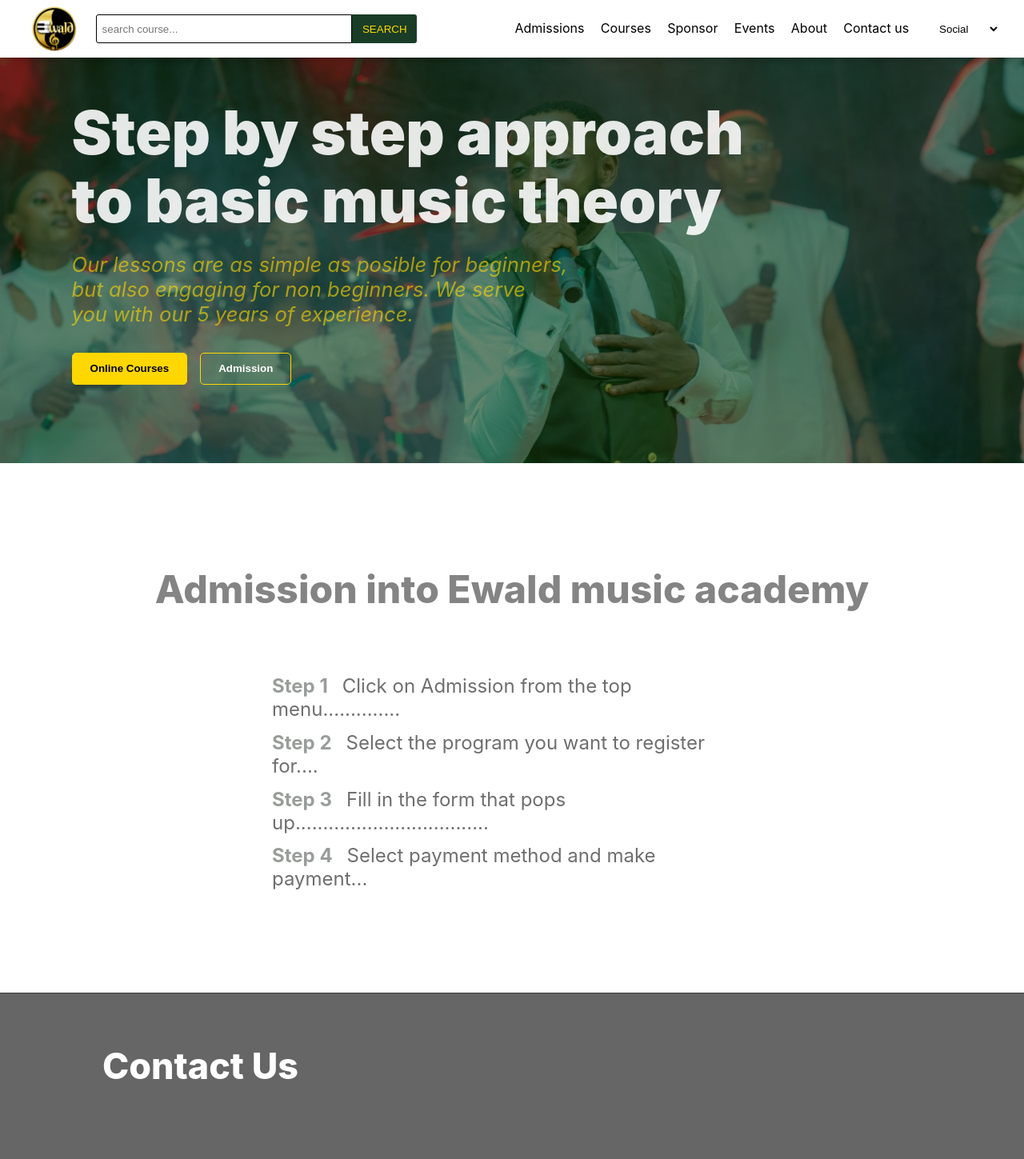
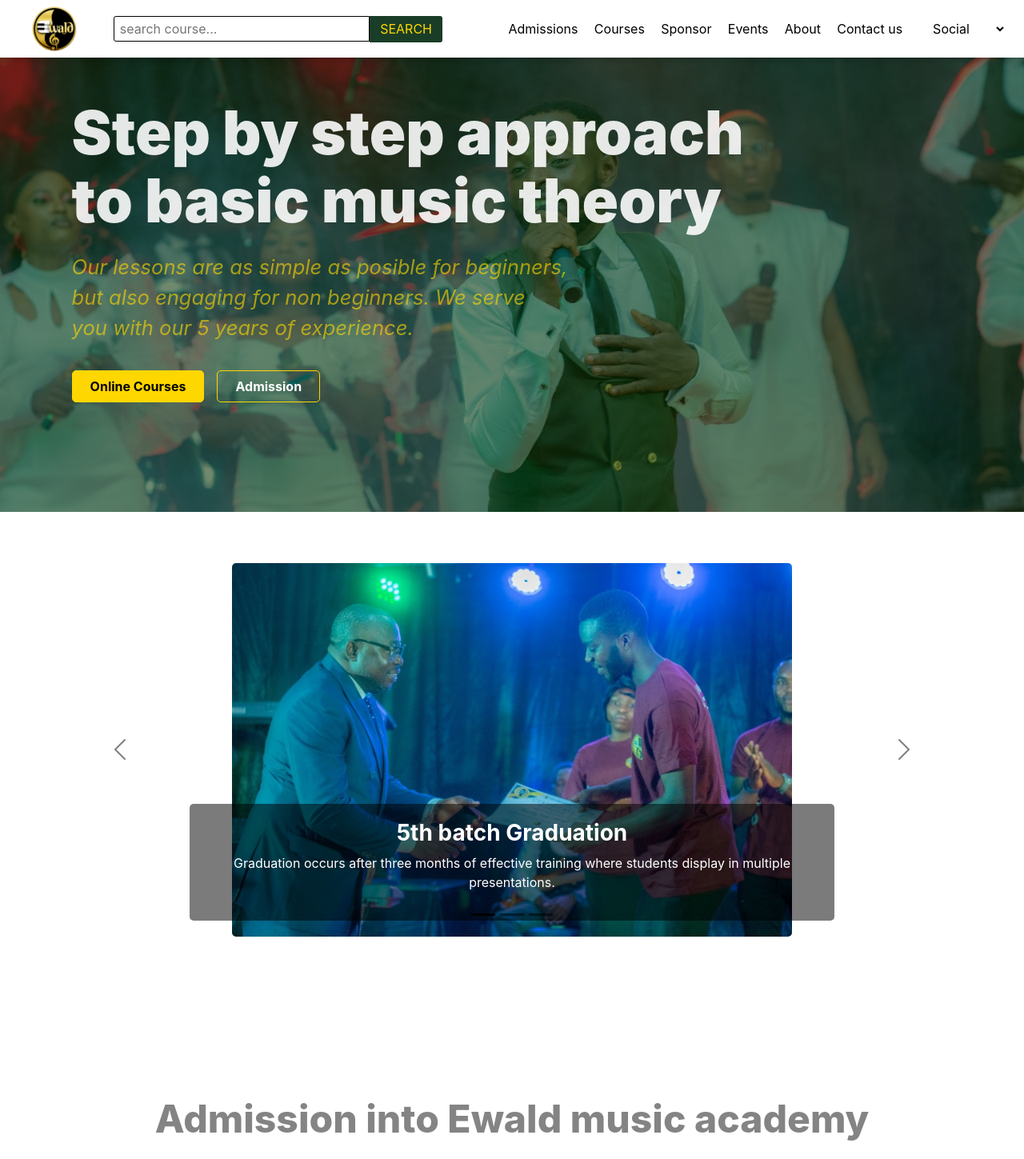
Before and after one commit to Casaemiro/ewaldacademy-online-course, a React (Create React App) app: page / in a window 1280 px wide. Shown: the top 1449 px of the page at 80% size. Built offline with nearby package versions, Linux system fonts and the light colour scheme.

Commit message:
routing working

```diff
--- a/public/index.html
+++ b/public/index.html
@@ -2,6 +2,8 @@
 <html lang="en">
   <head>
     <meta charset="utf-8" />
+    <link href="https://cdn.jsdelivr.net/npm/bootstrap@5.2.0-beta1/dist/css/bootstrap.min.css" rel="stylesheet" integrity="sha384-0evHe/X+R7YkIZDRvuzKMRqM+OrBnVFBL6DOitfPri4tjfHxaWutUpFmBp4vmVor" crossorigin="anonymous">
+
     <!-- <link rel="icon" href="%PUBLIC_URL%/favicon.ico" /> -->
     <link rel="icon" href="%PUBLIC_URL%/logo.png" />
   <link rel="stylesheet" href="https://cdnjs.cloudflare.com/ajax/libs/font-awesome/6.1.1/css/all.min.css"
@@ -24,6 +26,8 @@
       user's mobile device or desktop. See https://developers.google.com/web/fundamentals/web-app-manifest/
     -->
     <link rel="manifest" href="%PUBLIC_URL%/manifest.json" />
+    <!-- CSS only -->
+
     <!--
       Notice the use of %PUBLIC_URL% in the tags above.
       It will be replaced with the URL of the `public` folder during the build.
@@ -48,5 +52,10 @@
       To begin the development, run `npm start` or `yarn start`.
       To create a production bundle, use `npm run build` or `yarn build`.
     -->
+    <!-- JavaScript Bundle with Popper -->
+<script src="https://cdn.jsdelivr.net/npm/bootstrap@5.2.0-beta1/dist/js/bootstrap.bundle.min.js" integrity="sha384-pprn3073KE6tl6bjs2QrFaJGz5/SUsLqktiwsUTF55Jfv3qYSDhgCecCxMW52nD2" crossorigin="anonymous"></script>
+<script src="https://cdn.jsdelivr.net/npm/@popperjs/core@2.11.5/dist/umd/popper.min.js" integrity="sha384-Xe+8cL9oJa6tN/veChSP7q+mnSPaj5Bcu9mPX5F5xIGE0DVittaqT5lorf0EI7Vk" crossorigin="anonymous"></script>
+<script src="https://cdn.jsdelivr.net/npm/bootstrap@5.2.0-beta1/dist/js/bootstrap.min.js" integrity="sha384-kjU+l4N0Yf4ZOJErLsIcvOU2qSb74wXpOhqTvwVx3OElZRweTnQ6d31fXEoRD1Jy" crossorigin="anonymous"></script>
+
   </body>
 </html>
--- a/src/App.js
+++ b/src/App.js
@@ -5,18 +5,18 @@ import { BrowserRouter as Router, Routes, Route } from 'react-router-dom'
 import Contactus from './components/Contactus'
 import HomePage from './Pages/HomePage';
 import AboutPage from './Pages/AboutPage';
+import MusicBasics from './Pages/MusicBasics';
 
 function App() {
   return (
     <Router>
       <div className="App">
         <Navbar />
-
         <Routes>
-          <Route exact path="/" element={<HomePage/>} />
-        </Routes>
-        <Routes>
-          <Route path="/about" element={<AboutPage/>} />
+        <Route index element={<HomePage/>}/>
+        <Route path="/contactus" element={<></>}/>
+        <Route path='/Abt' element={<AboutPage/>}/>
+        <Route path='/musiccourse' element={<MusicBasics/>}/>
         </Routes>
 
         <Contactus />
--- a/src/Pages/HomePage.js
+++ b/src/Pages/HomePage.js
@@ -1,10 +1,12 @@
 import Hero from '../components/hero';
 import Howto from '../components/Howto';
+import Slider from '../components/Slider';
 
 const HomePage = () => {
     return (
         <>
             <Hero />
+            <Slider />
             <Howto/>
         </>
      );
--- /dev/null
+++ b/src/Pages/MusicBasics.js
@@ -0,0 +1,8 @@
+import Course from '../components/CourseMusic'
+const MusicBasics = () => {
+    return (
+        <Course />
+     );
+}
+
+export default MusicBasics;
--- a/src/components/CourseMusic.css
+++ b/src/components/CourseMusic.css
@@ -37,6 +37,7 @@
     border-left: 1px solid transparent;
     padding: 5px;
     width: 280px;
+    text-align: left;
 }.course-module:hover {
     background-color: rgba(255, 255, 255, 0.327);
     border-left: 1px solid rgba(0, 33, 0, 0.622);
@@ -47,6 +48,7 @@
     flex-direction: column;
     width: 90%;
     padding: 5px;
+    text-align: left;
     align-items: flex-start;
 }
 .tab-section {
--- a/src/components/Navbar.css
+++ b/src/components/Navbar.css
@@ -59,7 +59,7 @@ title {
     padding-left: 3%;
     border-top-right-radius: 40px;
     border-bottom-right-radius: 40px;
-    margin-right: 5px;
+    margin-right: 40px;
 
 }
 
@@ -70,7 +70,7 @@ title {
 .top-nav-area {
     display: flex;
     flex-direction: row;
-    margin-left: 2%;
+    margin-left: 4%;
     /* background-color: blue; */
     width: 25%;
 }
@@ -86,7 +86,7 @@ title {
 .search-button {
     padding-left: 1%;
     padding-right: 1%;
-    height: 36px;
+    height: 33px;
     border-top-left-radius: 0px;
     border-bottom-left-radius: 0px;
     border-top-right-radius: 3px;
--- a/src/components/Navbar.js
+++ b/src/components/Navbar.js
@@ -1,6 +1,7 @@
 import './Navbar.css'
 import logo from '../images/logo.png'
 import React from 'react'
+// import { Link } from 'react-router-dom'
 // import { a } from 'react-router-dom'
 
 const Navbar = () => {
@@ -27,7 +28,7 @@ const Navbar = () => {
             <div className="nav-right">
                 <a href="/"><i className="fa-solid fa-magnifying-glass newSearch" style={{paddingRight:"2%"}}></i></a>
                 <a href="/">Admissions</a>
-                <a href="CourseList">Courses</a>
+                <a href="musiccourse">Courses</a>
                 <a href="/">Sponsor</a>
                 <a href="/">Events</a>
 
@@ -40,7 +41,7 @@ const Navbar = () => {
                     <option>Master class</option>
                 </select> */}
                 <a href="/Abt">About</a>
-                <a href="#contactus">Contact us</a>
+                <a href="contactus">Contact us</a>
                 <select className='evt'>
                     <option>Social</option>
                     <option>Facebook</option>
@@ -51,7 +52,7 @@ const Navbar = () => {
             <div className='mobileMenu'>
             <a href="/" style={{ marginLeft:"1rem"}}><i className="fa-solid fa-magnifying-glass newSearch"></i></a>
                 <a href="#howto" onClick={()=>{document.querySelector('.mobileMenu').style.display="none";setMenu(true)}} style={{paddingLeft:"1rem"}}>Admissions</a>
-                <a href="/courselist" onClick={()=>{document.querySelector('.mobileMenu').style.display="none";setMenu(true)}} style={{paddingLeft:"1rem"}}>Courses</a>
+                <a href="/musiccourse" onClick={()=>{document.querySelector('.mobileMenu').style.display="none";setMenu(true)}} style={{paddingLeft:"1rem"}}>Courses</a>
                 <a href="#howto" onClick={()=>{document.querySelector('.mobileMenu').style.display="none";setMenu(true)}} style={{paddingLeft:"1rem"}}>Sponsor</a>
 
                 {/* <select className='evt'>
@@ -65,7 +66,7 @@ const Navbar = () => {
 
                 <a href="/" onClick={()=>{document.querySelector('.mobileMenu').style.display="none";setMenu(true)}} style={{paddingLeft:"1rem"}}>Events</a>
                 <a href="/Aboutusd" onClick={()=>{document.querySelector('.mobileMenu').style.display="none";setMenu(true)}} style={{paddingLeft:"1rem"}}>About</a>
-                <a href="#contactus" onClick={()=>{document.querySelector('.mobileMenu').style.display="none";setMenu(true)}} style={{paddingLeft:"1rem"}}>Contact us</a>
+                <a href="/contactus" onClick={()=>{document.querySelector('.mobileMenu').style.display="none";setMenu(true)}} style={{paddingLeft:"1rem"}}>Contact us</a>
                 <select className='evt'>
                     <option onClick={()=>{document.querySelector('.mobileMenu').style.display="none";setMenu(true)}} style={{paddingLeft:"1rem"}}>Social</option>
                     <option onClick={()=>{document.querySelector('.mobileMenu').style.display="none";setMenu(true)}} style={{paddingLeft:"1rem"}}>Facebook</option>
--- /dev/null
+++ b/src/components/Slider.js
@@ -0,0 +1,48 @@
+import slide1 from '../images/DSC_2185.JPG'
+import slide2 from '../images/DSC_2415.JPG'
+import slide3 from '../images/DSC_2203.JPG'
+import './slider.css'
+const Slider = () => {
+    return (
+        <div id="carouselExampleDark" className="carousel carousel-dark slide slder" data-bs-ride="carousel">
+            <div className="carousel-indicators">
+                <button type="button" data-bs-target="#carouselExampleDark" data-bs-slide-to="0" className="active" aria-current="true" aria-label="Slide 1"></button>
+                <button type="button" data-bs-target="#carouselExampleDark" data-bs-slide-to="1" aria-label="Slide 2"></button>
+                <button type="button" data-bs-target="#carouselExampleDark" data-bs-slide-to="2" aria-label="Slide 3"></button>
+            </div>
+            <div className="carousel-inner">
+                <div className="carousel-item active" data-bs-interval="10000">
+                    <img src={slide1} className="d-block h-40" alt="..."/>
+                        <div className="carousel-caption d-block d-md-block cstm" style={{color:"white"}}>
+                            <h3><b>5th batch Graduation</b></h3>
+                            <p>Graduation occurs after three months of effective training where students display in multiple presentations.</p>
+                        </div>
+                </div>
+                <div className="carousel-item" data-bs-interval="2000">
+                    <img src={slide2} className="d-block h-40" alt="..."/>
+                        <div className="carousel-caption d-block d-md-block cstm " style={{color:"white", display:"contents"}}>
+                            <h3><b>Live Music</b></h3>
+                            <p>We train for professionalism at all levels. Our standards are high thus we train accordingly</p>
+                        </div>
+                </div>
+                <div className="carousel-item">
+                    <img src={slide3} className="d-block h-40" alt="..."/>
+                        <div className="carousel-caption d-block d-md-block cstm" style={{color:"white"}}>
+                            <h3><b>Experience</b></h3>
+                            <p>Year after year, we graduate a large number of students who are equiped and ready to embark on their music journey.</p>
+                        </div>
+                </div>
+            </div>
+            <button className="carousel-control-prev h-100" type="button" data-bs-target="#carouselExampleDark" data-bs-slide="prev">
+                <span className="carousel-control-prev-icon" aria-hidden="true"></span>
+                <span className="visually-hidden">Previous</span>
+            </button>
+            <button className="carousel-control-next h-100" type="button" data-bs-target="#carouselExampleDark" data-bs-slide="next">
+                <span className="carousel-control-next-icon" aria-hidden="true"></span>
+                <span className="visually-hidden">Next</span>
+            </button>
+        </div>
+    );
+}
+
+export default Slider;
--- a/src/components/hero.css
+++ b/src/components/hero.css
@@ -22,7 +22,7 @@
 .overl {
     background-color: rgba(10, 50, 0, 0.574);
     padding: 7%;
-    height:50vh;
+    height:80vh;
 
 }
 .large-hero-text {
--- /dev/null
+++ b/src/components/slider.css
@@ -0,0 +1,22 @@
+.slder {
+    margin: 5%;
+    /* height: 50vh; */
+    color: white;
+}
+.slder img {
+    width: 700px;
+    margin: 0% auto;
+    border-radius: 5px;
+}
+.cstm {
+        background-color: rgba(0, 0, 0, 0.519);
+        border-radius: 5px;
+    }
+@media only screen and (max-width: 796px) {
+    .slder img {
+        width: 100%;
+    }
+}
+@media only screen and (max-width: 726px) {
+
+}
```
Also changed, not shown: src/components/CourseMusic.js (+49 -49 lines).
